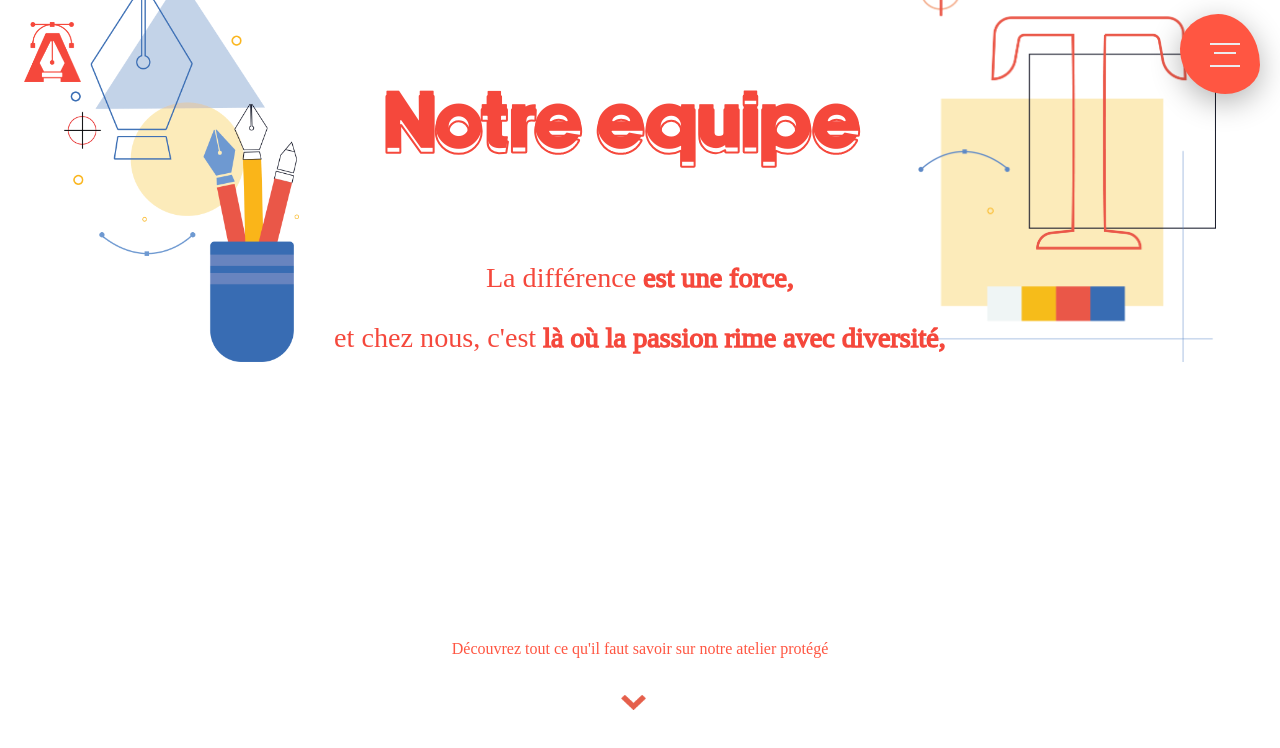
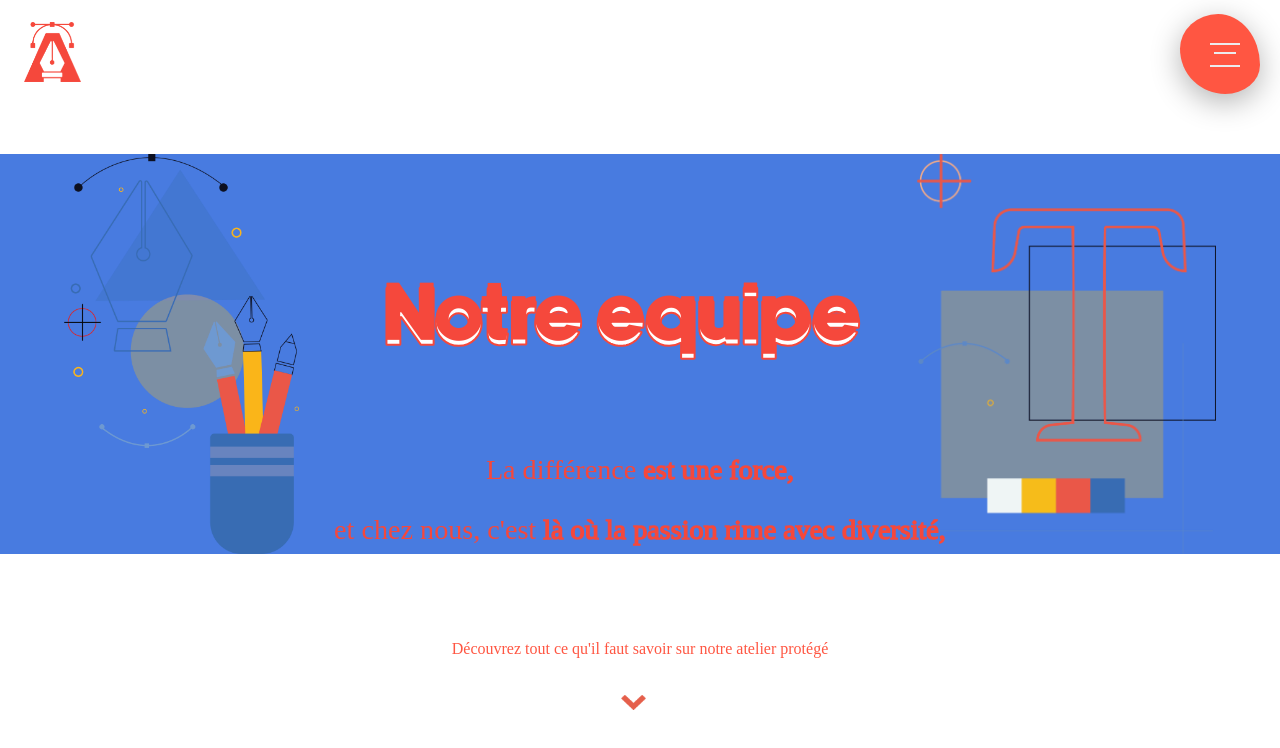
Before and after one commit to Ivancazard/ateliers102, a Next.js app: page /Equipe in a window 1280 px wide. Shown: the top 748 px of the page. Built offline with nearby package versions, Linux system fonts and the light colour scheme; a web font is replaced by a local one.

Commit message:
sept commit

```diff
--- a/styles/Equipe.module.css
+++ b/styles/Equipe.module.css
@@ -19,10 +19,10 @@
   width: 100%;
   height: 100vh;
   display: flex;
-  position: relative;
   flex-direction: column;
   justify-content: center;
   align-items: center;
+  position: relative;
   scroll-snap-align: start;
 }
 .header_dessin {
@@ -31,7 +31,8 @@
   justify-content: space-between;
   padding-left: 5%;
   padding-right: 5%;
-  margin-top: -3%;
+  margin-top: 12%;
+  background-color: #487be0;
 }
 .image_header1 {
   height: 400px;
```
